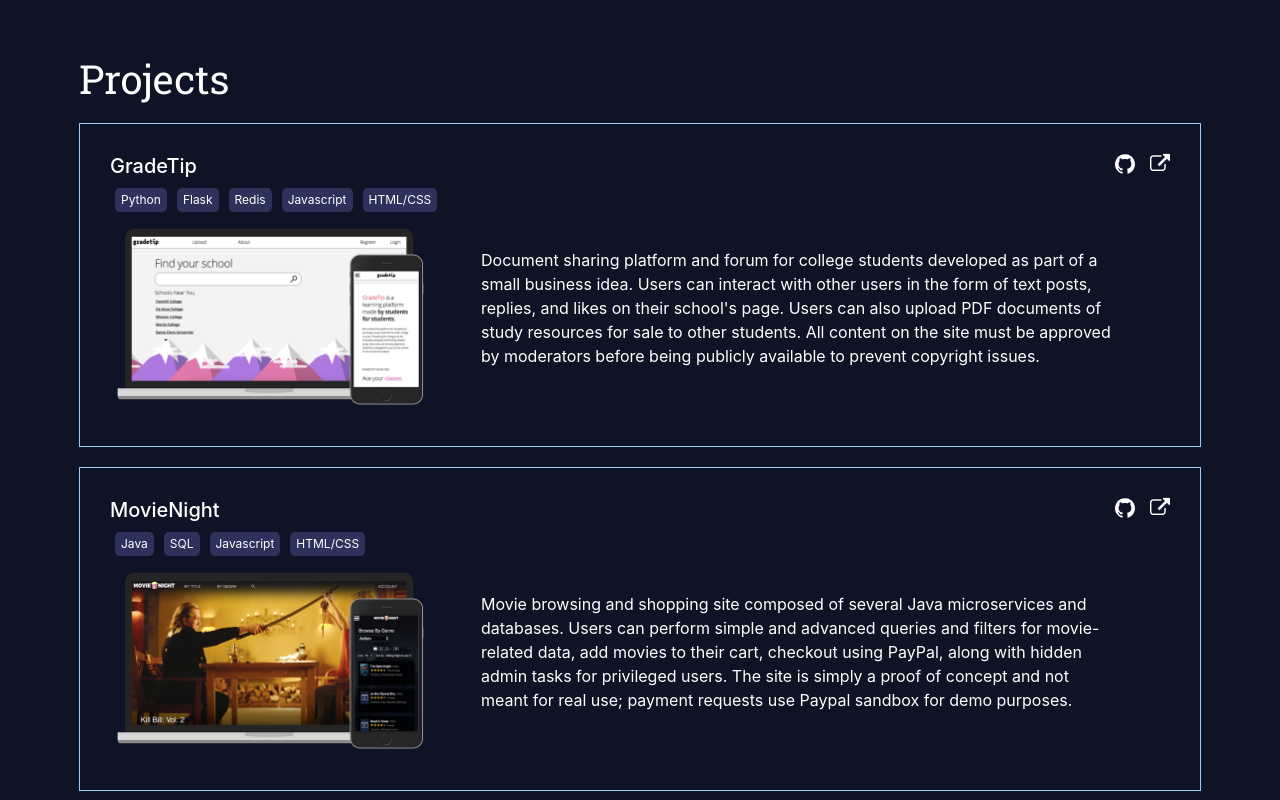
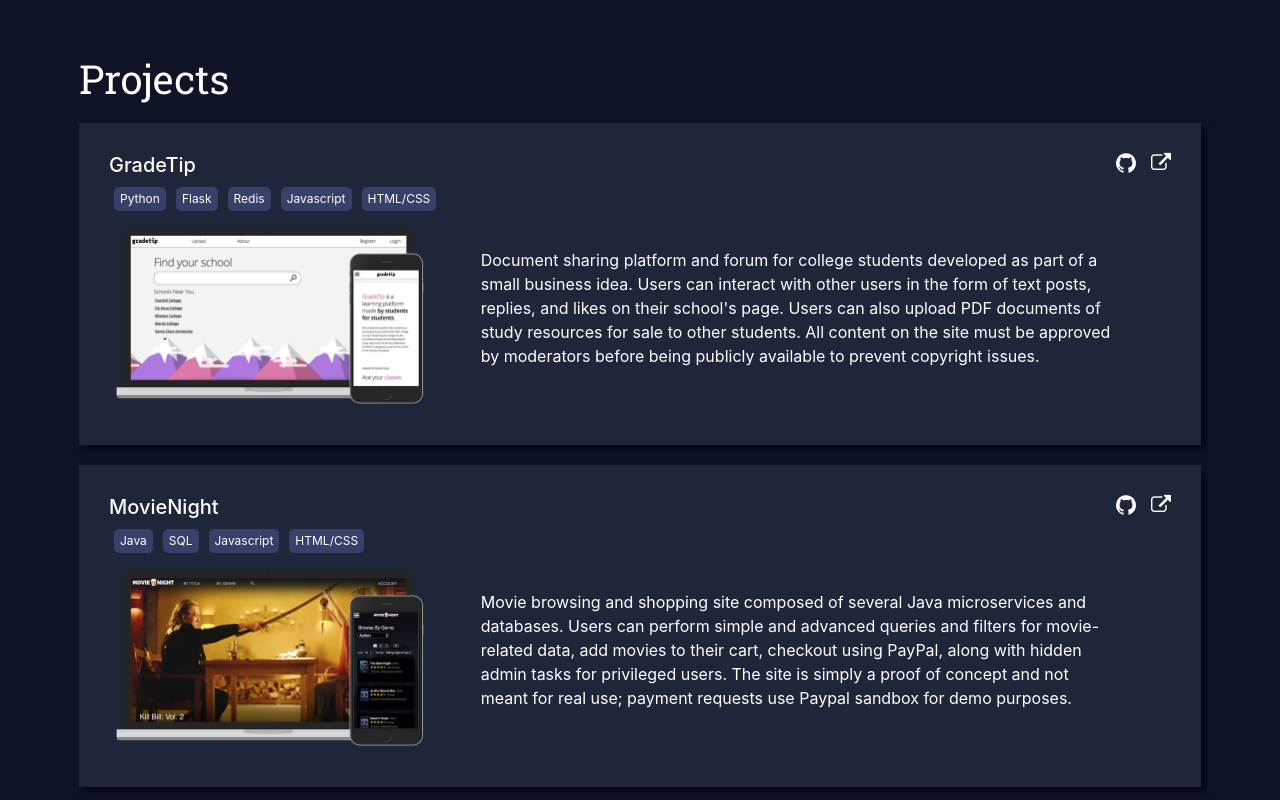
Before and after one commit to joshlopez97/portfolio-site, a React (Create React App) app: page / in a window 1280 px wide. Shown: the part 2140-2940 px from the top of the page. Built offline with nearby package versions, Linux system fonts and the light colour scheme.

Commit message:
Project styling change

```diff
--- a/src/components/projects.css
+++ b/src/components/projects.css
@@ -3,11 +3,12 @@
   cursor: pointer;
   color: white;
   width: calc(100% - 30px);
-  border: 1px solid #98cefb;
   display: block;
   padding: 30px;
   margin: 20px 15px;
   vertical-align: middle;
+  background: #93b7d61f;
+  box-shadow: 5px 5px 5px #040917;
 }
 .project-title
 {
@@ -17,7 +18,7 @@
 {
   color: white;
   text-decoration: none;
-  background: #98cefb12;
+  background: #667e921f;
 }
 .project-header {
   width: 100%;
```
